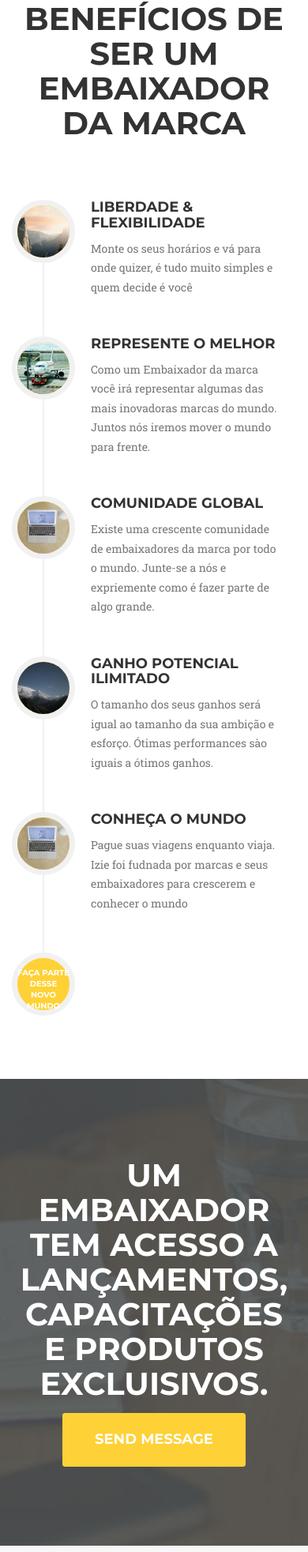
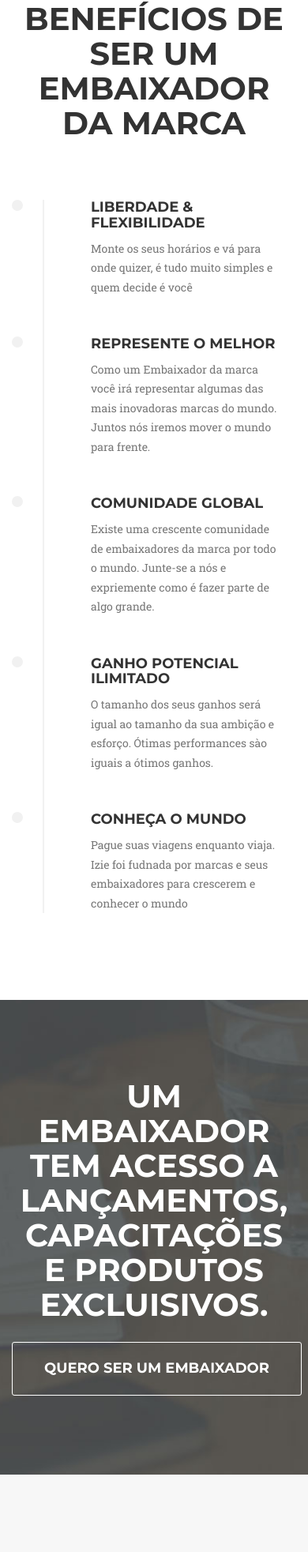
Before and after one commit to wellingtonmota13/izie-embaixadores, a PHP site: page / in a window 390 px wide. Shown: the part 1962-3927 px from the top of the page at 79% size. Run offline with PHP 8.4, Linux system fonts and the light colour scheme; some libraries are stand-ins or nearby versions; some web fonts are replaced.

Commit message:
add timeline responsive

```diff
--- a/css/iziestyle.css
+++ b/css/iziestyle.css
@@ -495,8 +495,8 @@ section h3.section-subheading {
     z-index: 100;
     position: absolute;
     left: 0;
-    width: 80px;
-    height: 80px;
+    width: 10px;
+    height: 10px;
     margin-left: 0;
     border: 7px solid #f1f1f1;
     border-radius: 100%;
@@ -568,9 +568,9 @@ section h3.section-subheading {
 
     .timeline>li .timeline-image {
         left: 50%;
-        width: 100px;
-        height: 100px;
-        margin-left: -50px;
+        width: 10px;
+        height: 10px;
+        margin-left: -5px;
     }
 
     .timeline>li .timeline-image h4 {
@@ -596,9 +596,9 @@ section h3.section-subheading {
     }
 
     .timeline>li .timeline-image {
-        width: 150px;
-        height: 150px;
-        margin-left: -75px;
+        width: 10px;
+        height: 10px;
+        margin-left: -7px;
     }
 
     .timeline>li .timeline-image h4 {
@@ -622,9 +622,9 @@ section h3.section-subheading {
     }
 
     .timeline>li .timeline-image {
-        width: 170px;
-        height: 170px;
-        margin-left: -85px;
+        width: 10px;
+        height: 10px;
+        margin-left: -7px;
     }
 
     .timeline>li .timeline-image h4 {
@@ -670,6 +670,20 @@ section#quote-two {
 section#quote-two h2{
     color:#fff;
 }
+
+.btn-quote {
+    padding: 20px 40px;
+    border-color: #fff;
+    border-radius: 3px;
+    text-transform: uppercase;
+    font-family: Montserrat,"Helvetica Neue",Helvetica,Arial,sans-serif;
+    font-size: 18px;
+    font-weight: 700;
+    color: #fff;
+    background-color: transparent;
+    margin-top: 10px;
+}
+
 
 
 section#contact {
--- a/index.html
+++ b/index.html
@@ -249,7 +249,7 @@
                     <ul class="timeline">
                         <li>
                             <div class="timeline-image">
-                                <img class="img-circle img-responsive" src="img/about/1.jpg" alt="">
+                                <!-- <img class="img-circle img-responsive" src="img/about/1.jpg" alt=""> -->
                             </div>
                             <div class="timeline-panel">
                                 <div class="timeline-heading">
@@ -313,13 +313,6 @@
                                 </div>
                             </div>
                         </li>
-                        <li class="timeline-inverted">
-                            <div class="timeline-image">
-                                <h4>Faça parte
-                                    <br>Desse novo
-                                    <br>Mundo</h4>
-                            </div>
-                        </li>
                     </ul>
                 </div>
             </div>
@@ -332,7 +325,7 @@
             <div class="row">
                 <div class="col-lg-12 text-center">
                     <h2 class="section-heading">Um Embaixador tem acesso a lançamentos, capacitações e produtos excluisivos.</h2>
-                    <button type="submit" class="btn btn-xl">Send Message</button>
+                    <button type="submit" class="btn btn-xl btn-quote">Quero ser um embaixador</button>
                 </div>
             </div>
 
```
